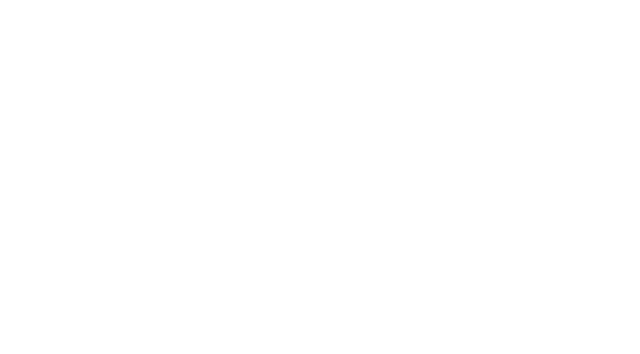
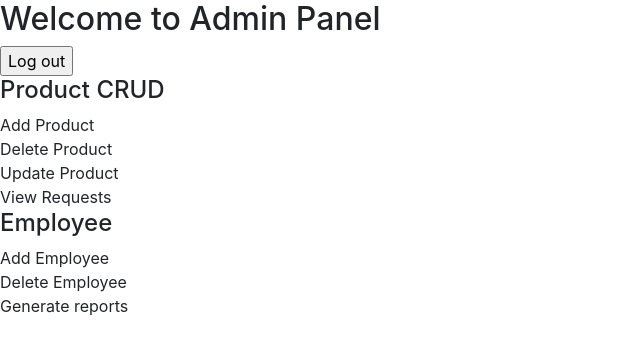
Before and after one commit to Group18-Capstone-Project/Group18-Capstone-Project, an Angular app in the folder frontend/capstone-project/: page /adminPanel in a window 1280 px wide. Before the commit this address led to /. Shown: the top 354 px of the page, without its empty margins (0-640 px from the left). Built offline with nearby package versions, Linux system fonts and the light colour scheme.

Commit message:
early stage of admin panel

```diff
--- /dev/null
+++ b/frontend/capstone-project/src/app/admin-panel/admin-panel.component.html
@@ -0,0 +1,19 @@
+<div>
+    <h2>Welcome to Admin Panel</h2>
+    <input type="button" value="Log out">
+    <div>
+        <h4>Product CRUD</h4>
+        <div>Add Product</div>
+        <div>Delete Product</div>
+        <div>Update Product</div>
+        <div>View Requests</div>
+    </div>
+    <div>
+        <h4>Employee</h4>
+        <div>Add Employee</div>
+        <div>Delete Employee</div>
+    </div>
+    <div>
+        Generate reports
+    </div>
+</div>
--- /dev/null
+++ b/frontend/capstone-project/src/app/admin-panel/admin-panel.component.ts
@@ -0,0 +1,15 @@
+import { Component, OnInit } from '@angular/core';
+
+@Component({
+  selector: 'app-admin-panel',
+  templateUrl: './admin-panel.component.html',
+  styleUrls: ['./admin-panel.component.css']
+})
+export class AdminPanelComponent implements OnInit {
+
+  constructor() { }
+
+  ngOnInit(): void {
+  }
+
+}
--- a/frontend/capstone-project/src/app/app-routing.module.ts
+++ b/frontend/capstone-project/src/app/app-routing.module.ts
@@ -1,5 +1,6 @@
 import { NgModule } from '@angular/core';
 import { RouterModule, Routes } from '@angular/router';
+import { AdminPanelComponent } from './admin-panel/admin-panel.component';
 import { UserPanelComponent } from './user-panel/user-panel.component';
 import { UserSignInComponent } from './user-sign-in/user-sign-in.component';
 import { UserSignUpComponent } from './user-sign-up/user-sign-up.component';
@@ -8,6 +9,7 @@
   {path:"userSignIn",component:UserSignInComponent},
   {path:"userSignUp",component:UserSignUpComponent},
   {path:"userPanel/:user",component:UserPanelComponent},
+  {path:"adminPanel", component:AdminPanelComponent},
   {path:"",redirectTo:"userSignIn",pathMatch:"prefix"}
 ];
 
--- a/frontend/capstone-project/src/app/app.module.ts
+++ b/frontend/capstone-project/src/app/app.module.ts
@@ -8,13 +8,15 @@
 import { UserPanelComponent } from './user-panel/user-panel.component';
 import { UserSignInComponent } from './user-sign-in/user-sign-in.component';
 import { UserSignUpComponent } from './user-sign-up/user-sign-up.component';
+import { AdminPanelComponent } from './admin-panel/admin-panel.component';
 
 @NgModule({
   declarations: [
     AppComponent,
     UserPanelComponent,
     UserSignUpComponent,
-    UserSignInComponent
+    UserSignInComponent,
+    AdminPanelComponent
   ],
   imports: [
     BrowserModule,
```
Also changed, not shown: frontend/capstone-project/src/app/admin-panel/admin-panel.component.css (added), 1 other file (tests, documents, lock files or other folders).
